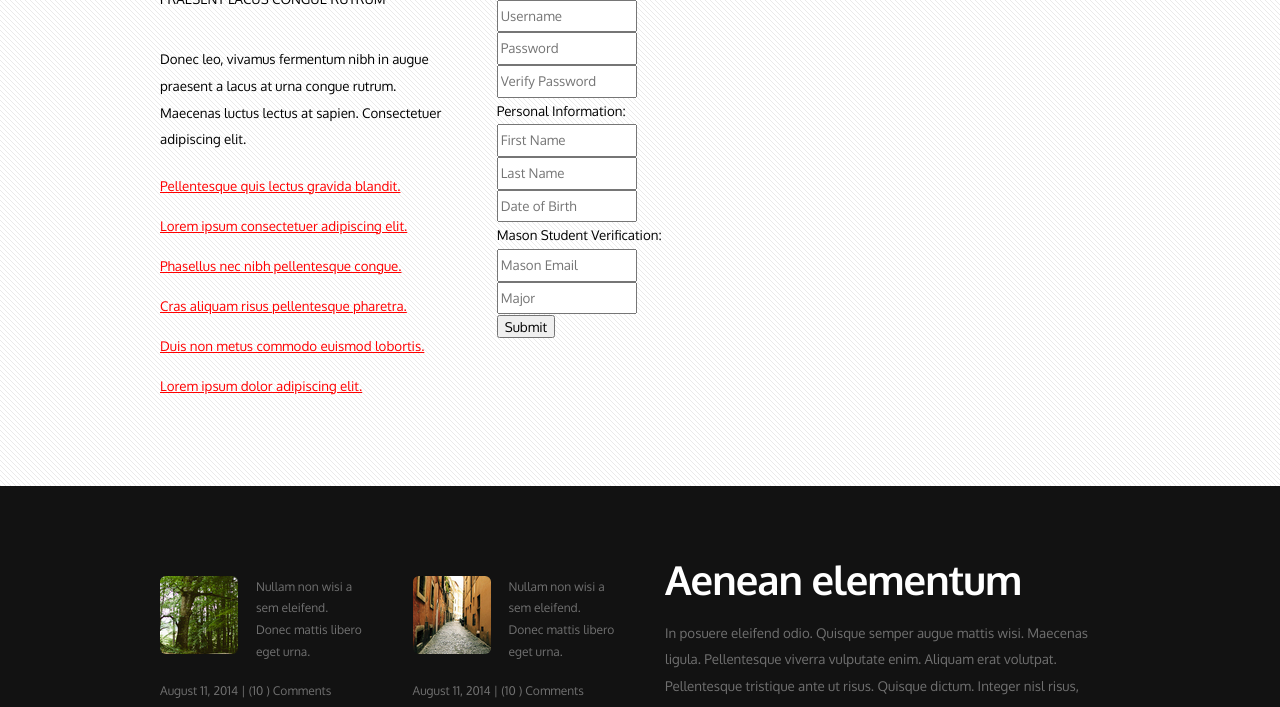
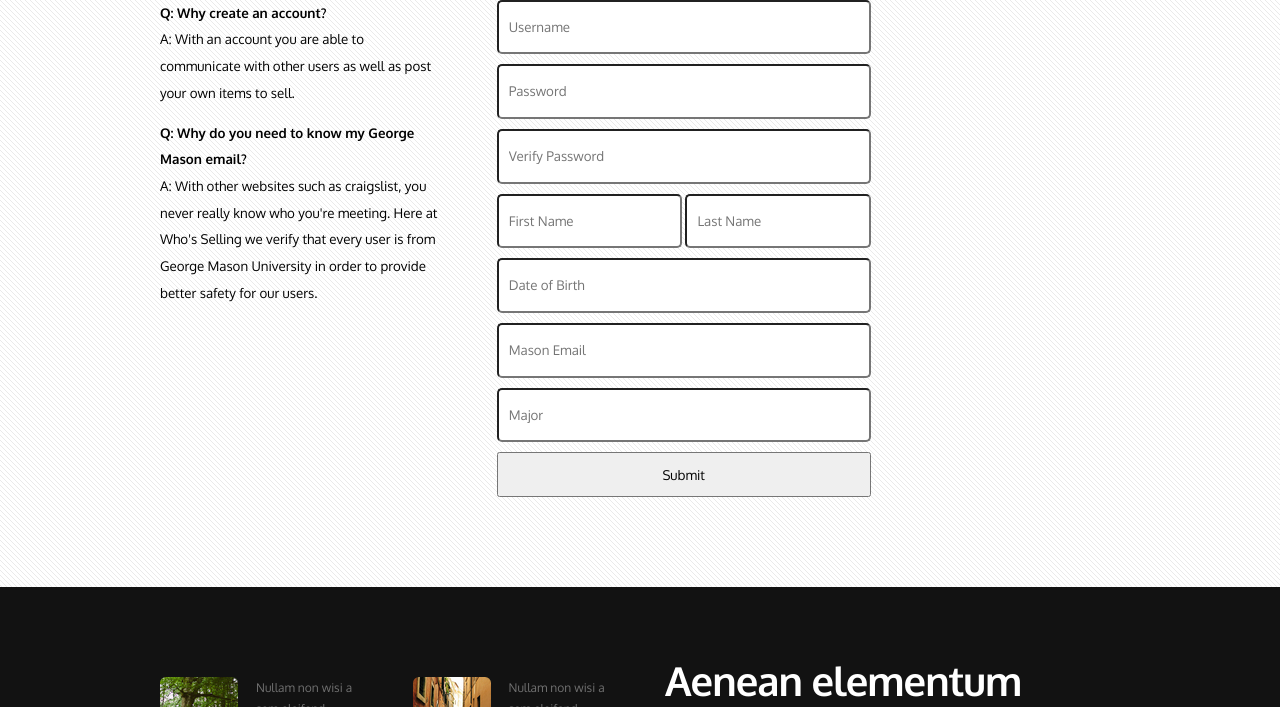
Before and after one commit to JeffGupta/Whos-Selling, a plain HTML site: page register.html in a window 1280 px wide. Shown: the part 395-1102 px from the top of the page. Drawn offline with nearby package versions, Linux system fonts and the light colour scheme.

Commit message:
Edited registration
Cleaned up form and added QA

```diff
--- a/css/style.css
+++ b/css/style.css
@@ -20,6 +20,37 @@
 		font-family: 'Oxygen', sans-serif;
 		font-size: 13pt;
 		line-height: 2em;
+	}
+
+/* 	input
+	{
+		margin-bottom: 10px;
+	} */
+
+	.loginform
+	{
+		display: block;
+		margin: 4px auto;
+		text-align:left;
+	}
+
+	.radius
+	{
+		-moz-border-radius: 5px;
+		-webkit-border-radius: 5px;
+		border-radius: 5px;
+	}
+
+	.loginform input.mini
+	{
+		width:29.75%;
+	}
+
+	.loginform input
+	{
+		width: 60%;
+		padding: 12px 10px;
+		margin-bottom: 10px;
 	}
 
 	h1,h2,h3,h4,h5,h6
--- a/register.html
+++ b/register.html
@@ -58,18 +58,13 @@
 						<div id="sidebar" class="4u">
 							<section>
 								<header>
-									<h2>Gravida praesent</h2>
-									<span class="byline">Praesent lacus congue rutrum</span>
+									<h2 align="center">FAQ</h2>
 								</header>
-								<p>Donec leo, vivamus fermentum nibh in augue praesent a lacus at urna congue rutrum. Maecenas luctus lectus at sapien. Consectetuer adipiscing elit.</p>
-								<ul class="default">
-									<li><a href="#">Pellentesque quis lectus gravida blandit.</a></li>
-									<li><a href="#">Lorem ipsum consectetuer adipiscing elit.</a></li>
-									<li><a href="#">Phasellus nec nibh pellentesque congue.</a></li>
-									<li><a href="#">Cras aliquam risus pellentesque pharetra.</a></li>
-									<li><a href="#">Duis non metus commodo euismod lobortis.</a></li>
-									<li><a href="#">Lorem ipsum dolor adipiscing elit.</a></li>
-								</ul>
+								<p><b>Q: Why create an account?</b><br>
+								A: With an account you are able to communicate with other users as well as post your own items to sell.</p>
+
+								<p><b>Q: Why do you need to know my George Mason email?</b><br>
+								A: With other websites such as craigslist, you never really know who you're meeting. Here at Who's Selling we verify that every user is from George Mason University in order to provide better safety for our users.</p>
 							</section>
 						</div>
 					<!-- Sidebar -->
@@ -80,23 +75,21 @@
 								<header>
 									<h2>Account Registration</h2>
 								</header>
-								<form>
-									<input type="text" name="username" placeholder="Username"><br>
-									<input type="text" name="password" placeholder="Password"><br>
-									<input type="text" name="repassword" placeholder="Verify Password"><br>
-									<fieldset>
-										<legend>Personal Information:</legend>
-										<input type="text" name="fname" placeholder="First Name"><br>
-										<input type="text" name="lname" placeholder="Last Name"><br>
-										<input type="text" name="dob" placeholder="Date of Birth"><br>
-									</fieldset>
-									<fieldset>
-										<legend>Mason Student Verification:</legend>
-										<input type="text" name="memail" placeholder="Mason Email"><br>
-										<input type="text" name="major" placeholder="Major"><br>
-									</fieldset>
-									<input type="submit" value="Submit"
-								</form>
+									<div class="loginform">
+										<form id="create">
+											<input type="text" name="username" placeholder="Username" class="radius"><br>
+											<input type="text" name="password" placeholder="Password" class="radius"><br>
+											<input type="text" name="repassword" placeholder="Verify Password" class="radius"><br>
+											<input type="text" name="fname" placeholder="First Name" class="radius mini">
+											<input type="text" name="lname" placeholder="Last Name" class="radius mini"><br>
+											<input type="text" name="dob" placeholder="Date of Birth" class="radius"><br>
+
+											<input type="text" name="memail" placeholder="Mason Email" class="radius"><br>
+											<input type="text" name="major" placeholder="Major" class="radius"><br>
+
+											<input type="submit" value="Submit"
+										</form>
+									</div>
 							</section>
 						</div>
 					<!-- /Content -->
```
